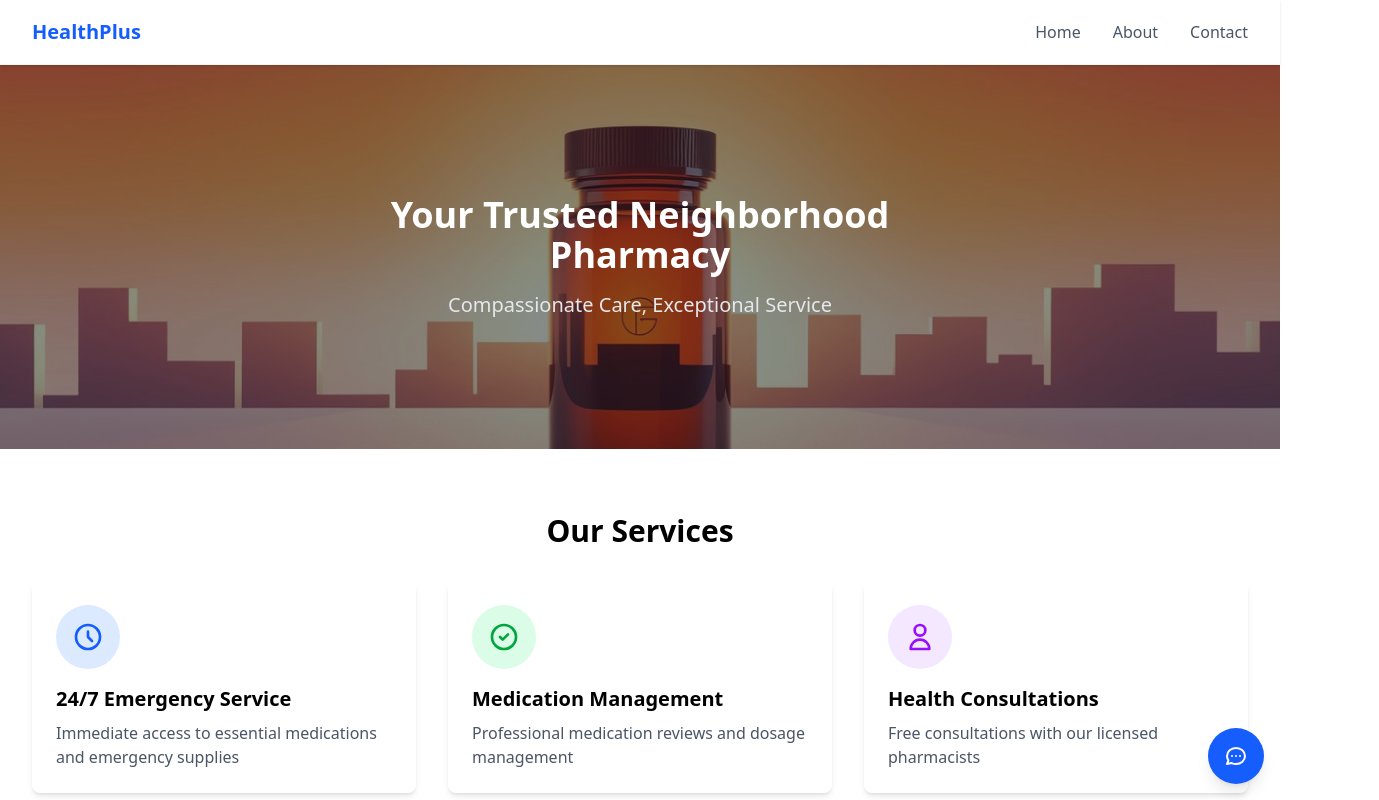
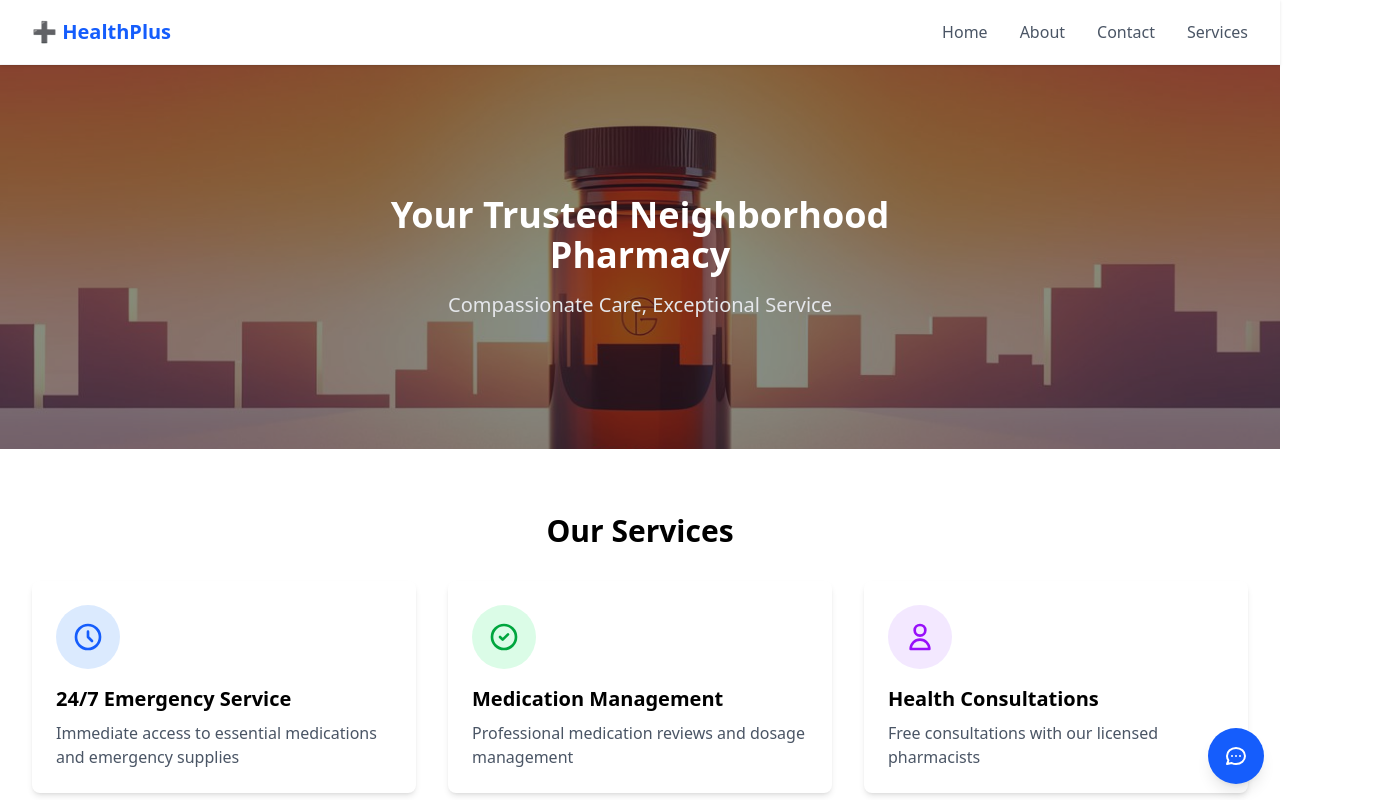
Before and after one commit to geraldsanga/elegantsite, an Angular app: page / in a window 1280 px wide. Shown: the top 800 px of the page, 1379 px wide, since content can reach past the window. Built offline with nearby package versions, Linux system fonts and the light colour scheme.

Commit message:
Update
1. Modified the header component to include a dropdown nav item "services"

```diff
--- a/src/app/core/header/header.component.html
+++ b/src/app/core/header/header.component.html
@@ -4,7 +4,7 @@
       <!-- Logo -->
       <a routerLink="/" class="flex items-center space-x-2">
         <!-- <img src="assets/logo.png" alt="Pharmacy Logo" class="h-12 w-auto"> -->
-        <span class="text-xl font-bold text-blue-600 hidden md:block">HealthPlus</span>
+        <span class="text-xl font-bold text-blue-600 hidden md:block">➕ HealthPlus</span>
       </a>
 
       <!-- Desktop Navigation -->
@@ -41,6 +41,26 @@
            routerLinkActive="text-blue-600 after:w-full">
           Contact
         </a>
+                <!-- Dropdown Parent -->
+        <div class="relative group">
+          <button class="text-gray-600 hover:text-blue-600 transition-colors font-medium relative
+                        after:absolute after:-bottom-1 after:left-0 after:w-0 after:h-0.5 after:bg-blue-600 after:transition-all
+                        group-hover:after:w-full">
+            Services
+          </button>
+
+          <!-- Dropdown Menu -->
+          <div class="absolute left-0 mt-2 w-48 bg-white border border-gray-200 shadow-lg rounded-lg opacity-0 invisible
+                      group-hover:opacity-100 group-hover:visible transition-opacity duration-300">
+            <a routerLink="/services/web-development"
+              class="block px-4 py-2 text-gray-700 hover:bg-blue-50">Web Development</a>
+            <a routerLink="/services/mobile-apps"
+              class="block px-4 py-2 text-gray-700 hover:bg-blue-50">Mobile Apps</a>
+            <a routerLink="/services/consulting"
+              class="block px-4 py-2 text-gray-700 hover:bg-blue-50">Consulting</a>
+          </div>
+        </div>
+
       </div>
 
       <!-- Mobile Menu Button -->
@@ -76,6 +96,26 @@
            routerLinkActive="text-blue-600 bg-blue-50">
           Contact
         </a>
+        <!-- Services Dropdown -->
+    <button (click)="isMobileDropdownOpen = !isMobileDropdownOpen"
+        class="block w-full text-left px-3 py-2 text-gray-600 hover:bg-gray-50 rounded-lg flex justify-between">
+    Services
+      <svg class="w-5 h-5 transform transition-transform"
+        [class.rotate-180]="isMobileDropdownOpen" xmlns="http://www.w3.org/2000/svg" fill="none"
+        viewBox="0 0 24 24" stroke="currentColor">
+      <path stroke-linecap="round" stroke-linejoin="round" stroke-width="2"
+            d="M19 9l-7 7-7-7"/>
+      </svg>
+    </button>
+
+    <div *ngIf="isMobileDropdownOpen" class="pl-6 space-y-1">
+    <a routerLink="/services/web-development"
+    class="block px-3 py-2 text-gray-700 hover:bg-blue-50 rounded-lg">Web Development</a>
+    <a routerLink="/services/mobile-apps"
+    class="block px-3 py-2 text-gray-700 hover:bg-blue-50 rounded-lg">Mobile Apps</a>
+    <a routerLink="/services/consulting"
+    class="block px-3 py-2 text-gray-700 hover:bg-blue-50 rounded-lg">Consulting</a>
+    </div>
       </div>
     </div>
   </nav>
--- a/src/app/core/header/header.component.ts
+++ b/src/app/core/header/header.component.ts
@@ -1,6 +1,6 @@
 import { NgIf } from '@angular/common';
 import { Component } from '@angular/core';
-import { RouterLink } from '@angular/router';
+import { RouterLink } from '@angular/router'
 @Component({
   selector: 'app-header',
   imports: [NgIf, RouterLink],
@@ -9,4 +9,5 @@ import { RouterLink } from '@angular/router';
 })
 export class HeaderComponent {
   isMenuOpen: boolean = false;
+  isMobileDropdownOpen: boolean = false;
 }
```
